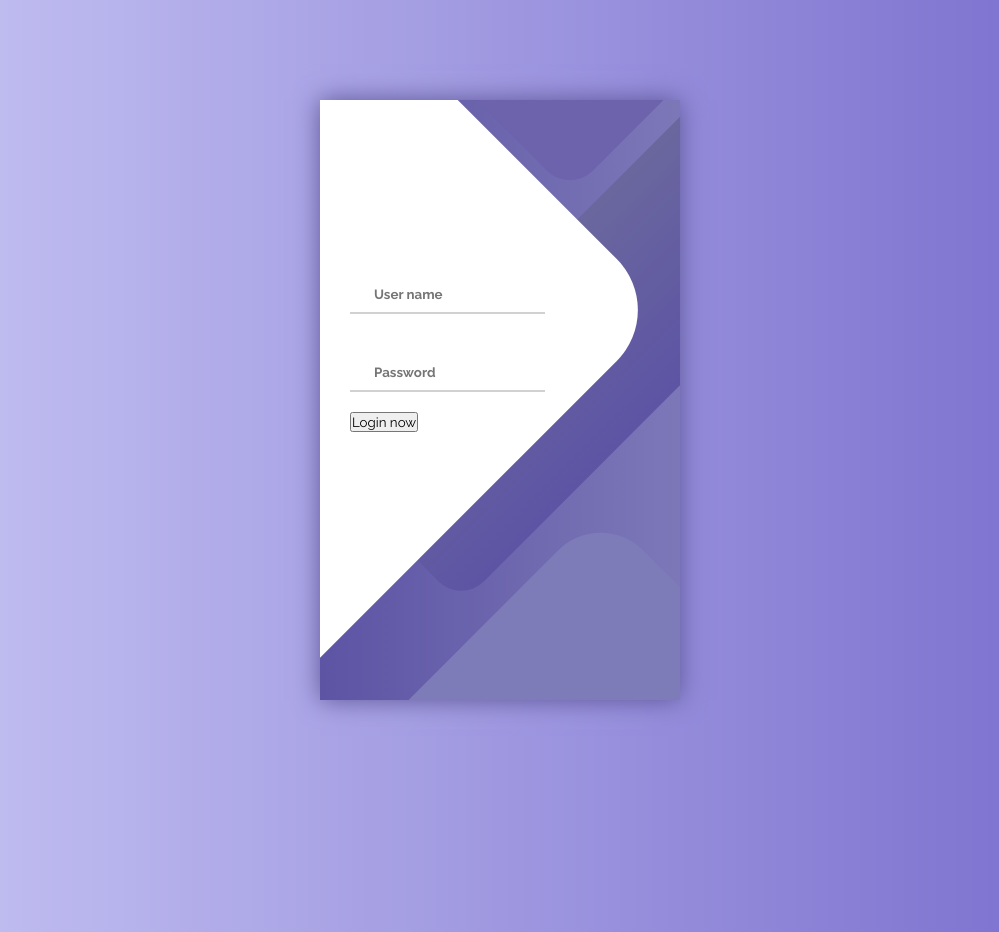
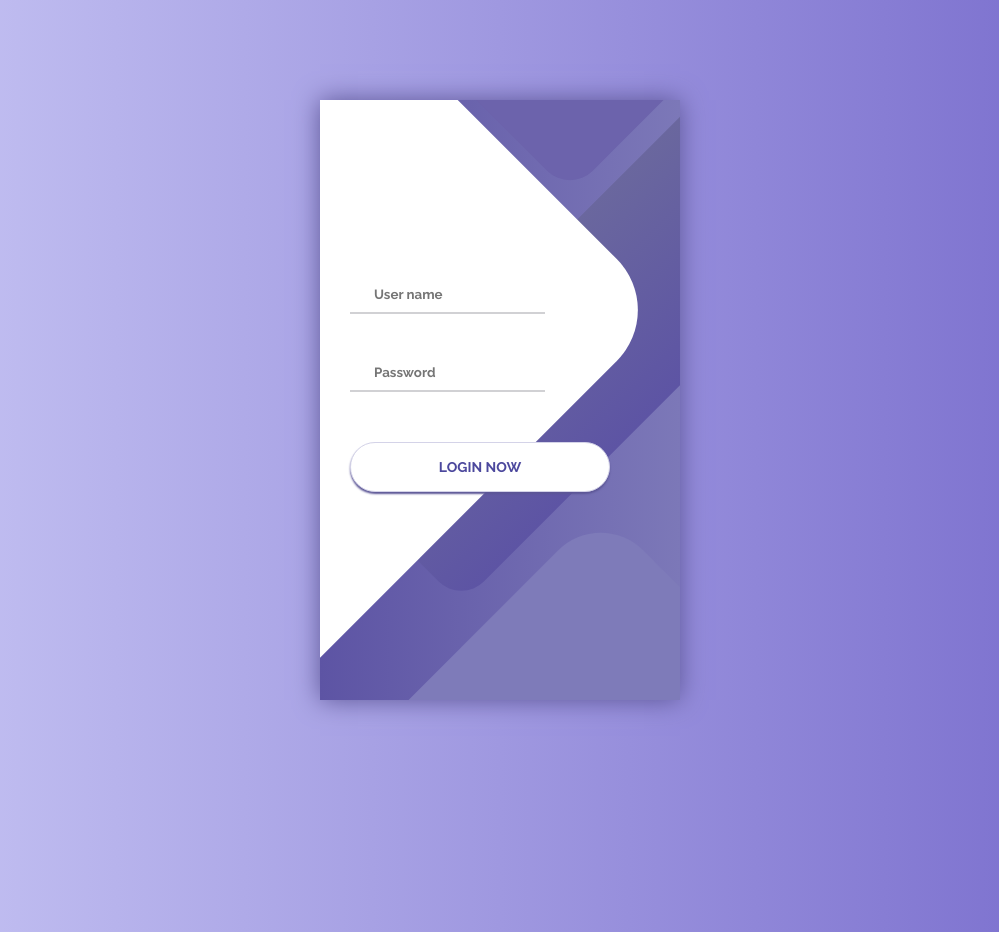
Before and after one commit to Tohoangminhtien/ImagicStorage, a FastAPI app: page /login in a window 1280 px wide. Shown: the whole page, without its empty margins (140-1139 px from the left). Run offline with FastAPI, Linux system fonts and the light colour scheme.

Commit message:
Fix login button

```diff
--- a/templates/login.html
+++ b/templates/login.html
@@ -24,7 +24,7 @@
                         <input type="password" class="login__input" name="password" id="password"
                             placeholder="Password">
                     </div>
-                    <input type="button" name="" id="" onclick="login()" value="Login now">
+                    <input type="button" class="login__submit login__text" onclick="login()" value="Login now">
                 </form>
             </div>
             <div class="screen__background">
```
